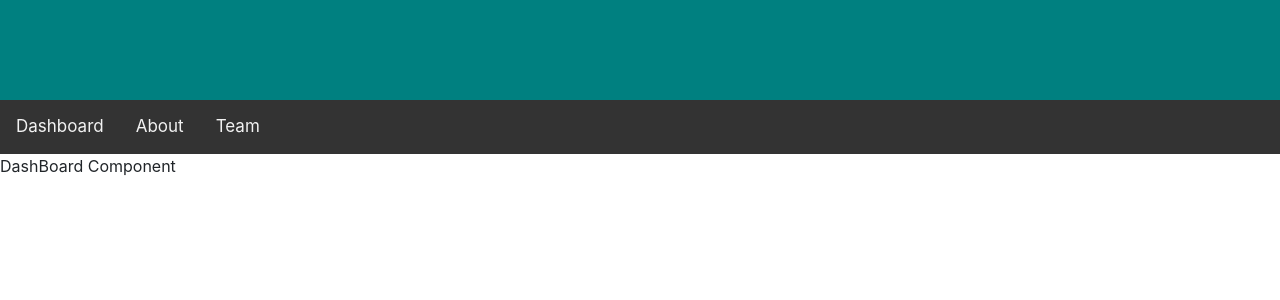
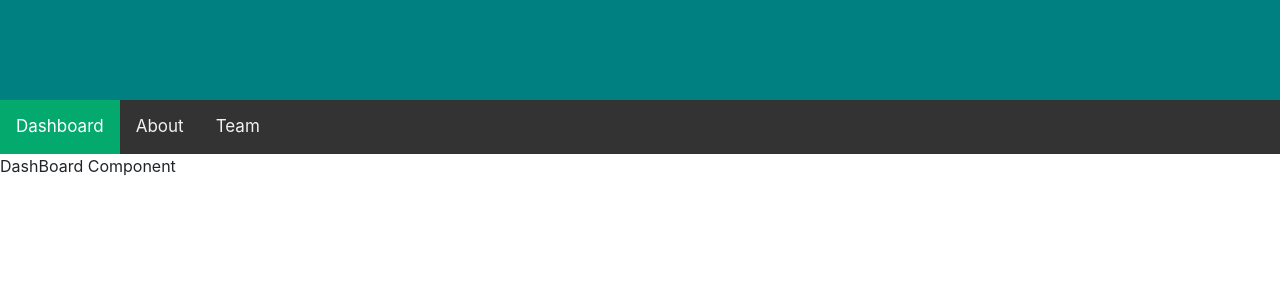
Before and after one commit to sys-anirban/wireframepoc_frontend, a React app: page /dashboard in a window 1280 px wide. Shown: the top 300 px of the page. Built offline with nearby package versions, Linux system fonts and the light colour scheme; what react-router-redux would draw is missing.

Commit message:
Added Navlink

```diff
--- a/src/components/Navbar.js
+++ b/src/components/Navbar.js
@@ -1,5 +1,6 @@
 import React, { Component } from 'react';
 import styled from 'styled-components';
+import { NavLink } from 'react-router-dom';
 
 const Wrapper = styled.div`
   overflow: hidden;
@@ -27,15 +28,15 @@ class NavbarComponent extends Component {
     const { pathname } = this.props;
     return (
       <Wrapper>
-        <a href="/dashboard" className={pathname === '/' ? `active` : ''}>
+        <NavLink to="/dashboard" className={pathname === '/' ? `active` : ''}>
           Dashboard
-        </a>
-        <a href="/about" className={pathname === '/about' ? `active` : ''}>
+        </NavLink>
+        <NavLink to="/about" className={pathname === '/about' ? `active` : ''}>
           About
-        </a>
-        <a href="/team" className={pathname === '/team' ? `active` : ''}>
+        </NavLink>
+        <NavLink to="/team" className={pathname === '/team' ? `active` : ''}>
           Team
-        </a>
+        </NavLink>
       </Wrapper>
     );
   }
```
